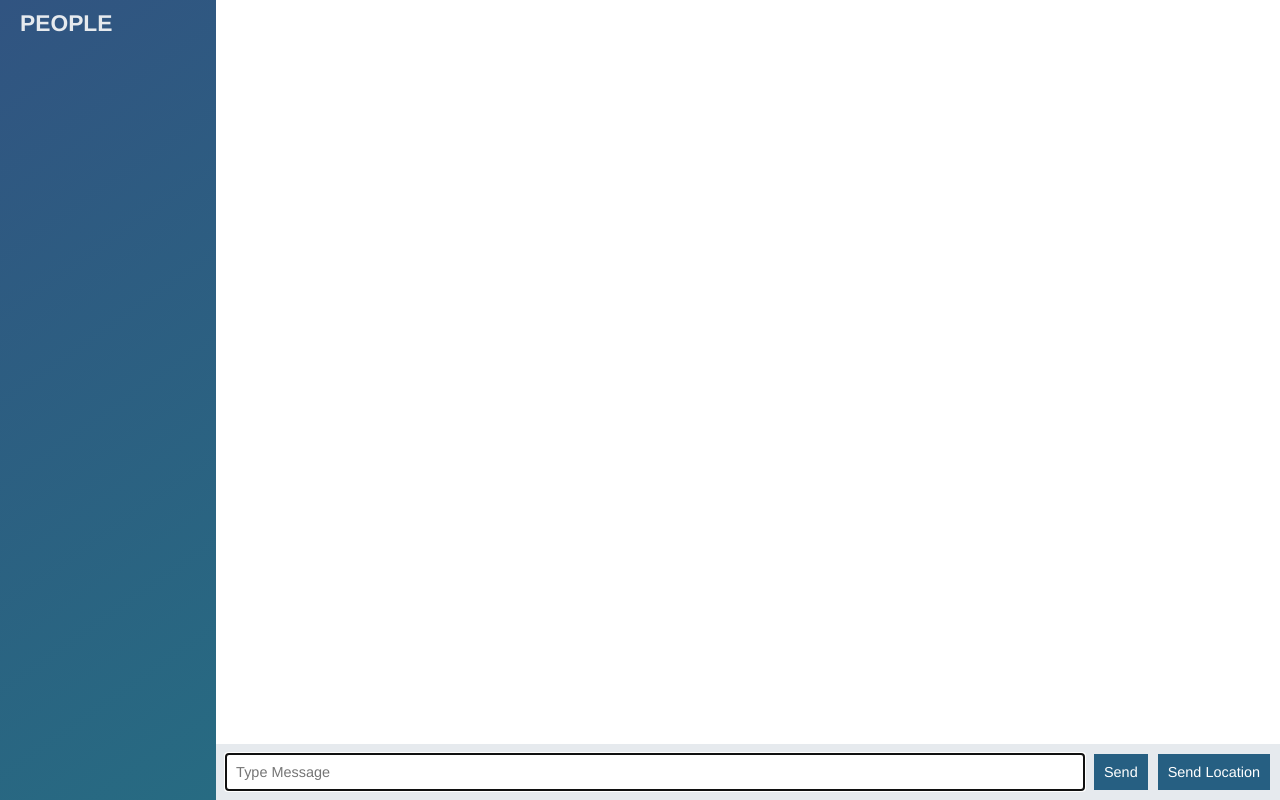
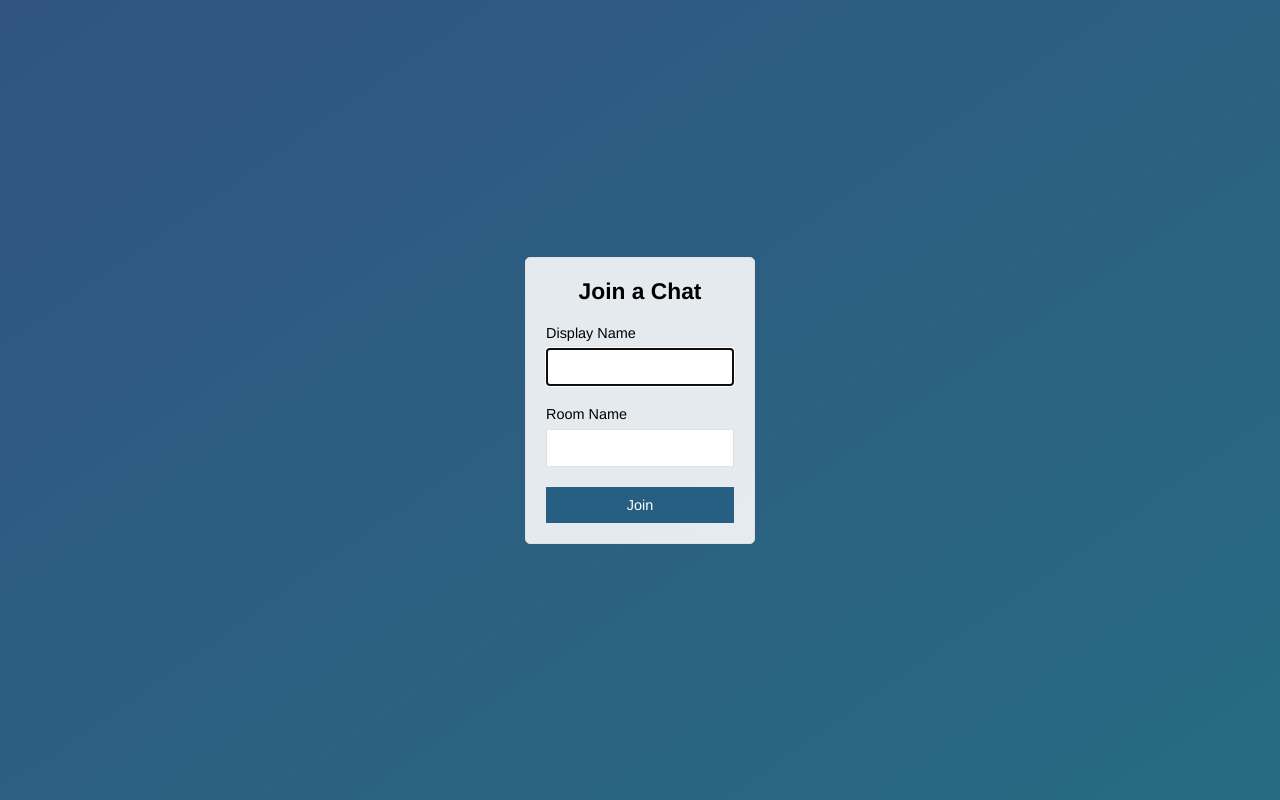
Before and after one commit to deepakcodefreak/node-chat-app, a website: page public/index.html in a window 1280 px wide. Drawn offline with nearby package versions, Linux system fonts and the light colour scheme; no server answers.

Commit message:
add join page that submits to /chat.html

```diff
--- a/public/index.html
+++ b/public/index.html
@@ -4,65 +4,29 @@
   <meta charset="UTF-8">
   <meta name="viewport" content="width=device-width, initial-scale=1.0">
   <meta http-equiv="X-UA-Compatible" content="ie=edge">
-  <title>My Chat App</title>
-<link rel="stylesheet" href="/css/style.css">
+  <title>Join | Chat App</title>
+  <link rel="stylesheet" href="/css/style.css">
 </head>
-<body class="chat">
-  <!-- <p>welcome to chat app</p> -->
-  <div class="chat__sidebar">
-    <h3>PEOPLE</h3>
-    <div id="users">
+<body class="centered-form">
+<div class="centered-form__form">
+<form class="" action="/chat.html">
+  <div class="form-field">
+    <h3>Join a Chat</h3>
+  </div>
+  <div class="form-field">
+    <label>Display Name</label>
+    <input type="text" name="name" autofocus/>
+  </div>
+  <div class="form-field">
+    <label>Room Name</label>
+    <input type="text" name="room">
+  </div>
+  <div class="form-field">
+    <button>Join</button>
+  </div>
 
-    </div>
-  </div>
-<div class="chat__main">
-
-  <ol id="messages" class="chat__messages"></ol>
-  <div class="chat__footer">
-    <form id="message-form">
-      <input type="text" name="message" placeholder="Type Message" autofocus autocomplete="off"/>
-      <button type="submit">Send</button>
-    </form>
-    <br>
-    <button id="send-location">Send Location</button>
+</form>
 
   </div>
-
-
-</div>
-<script type="text/template" id="message-template">
-  <li class="message">
-    <div class="message__title">
-      <h4>{{from}}</h4>
-      <span>{{createdAt}}</span>
-    </div>
-    <div class="message__body">
-      <p>{{text}}</p>
-    </div>
-  </li>
-
-</script>
-
-<script type="text/template" id="location-template">
-  <li class="message">
-    <div class="message__title">
-      <h4>{{from}}</h4>
-      <span>{{createdAt}}</span>
-    </div>
-    <div class="message__body">
-      <p><a href="{{url}}" target="_blank"> My Current Location </a></p>
-    </div>
-  </li>
-
-</script>
-
-
-
-  <script src="/socket.io/socket.io.js"></script>
-  <script src="/js/libs/jquery.js"></script>
-  <script src="/js/libs/moment.js"></script>
-  <script src="/js/libs/mustache.js"></script>
-  <script src="/js/index.js"></script>
-
 </body>
 </html>
```
Also changed, not shown: public/chat.html (added, +68 -0 lines), public/js/chat.js (renamed from public/js/index.js).
